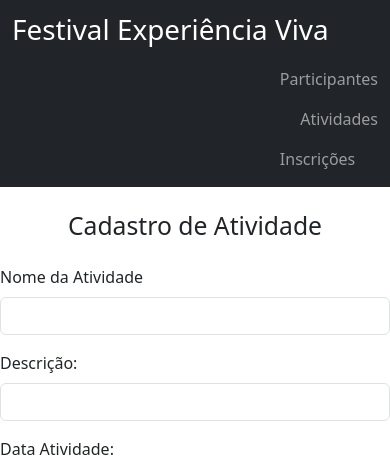
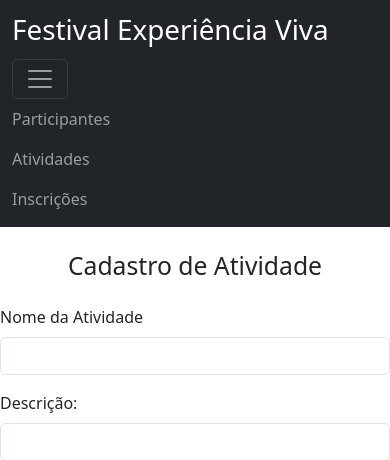
Before and after one commit to Goulart21/desafio_festival, a PHP site: page /atividades.php in a window 390 px wide. Shown: the top 460 px of the page. Run offline with PHP 8.4, Linux system fonts and the light colour scheme; data that the repository does not hold is empty.

Commit message:
fix: corrige a responsividade do cabeçalho

```diff
--- a/public/atividades.php
+++ b/public/atividades.php
@@ -73,7 +73,10 @@ if (isset($_GET['atualizarAtividade'])) {
                 <a class="navbar-brand" href="index.php">
                     <h1>Festival Experiência Viva</h1>
                 </a>
+                <button class="navbar-toggler" type="button" data-bs-toggle="collapse" data-bs-target="#menuNavegacao"
+                    aria-controls="menuNavegacao" aria-expanded="false" aria-label="Abrir menu"><span class="navbar-toggler-icon"></span></button>
 
+                <div class="collpse navbar-collapse" id="menuNavegacao">
                     <ul class="navbar-nav ms-auto">
                         <li class="nav-item">
                             <a class="nav-link" href="participantes.php">
@@ -81,7 +84,7 @@ if (isset($_GET['atualizarAtividade'])) {
                             </a>
                         </li>
 
-                    <li class="navbar-nav ms-auto">
+                        <li class="nav-item">
                             <a class="nav-link" href="atividades.php">
                                 Atividades
                             </a>
@@ -93,6 +96,7 @@ if (isset($_GET['atualizarAtividade'])) {
                             </a>
                         </li>
                     </ul>
+                </div>
             </div>
         </nav>
     </header>
```
Also changed, not shown: public/index.php (+4 -5 lines), public/inscricoes.php (+12 -8 lines), public/participantes.php (+10 -5 lines), public/atividade.php (deleted), public/participante.php (deleted). Lines whose indentation alone changed are shown as unchanged.
